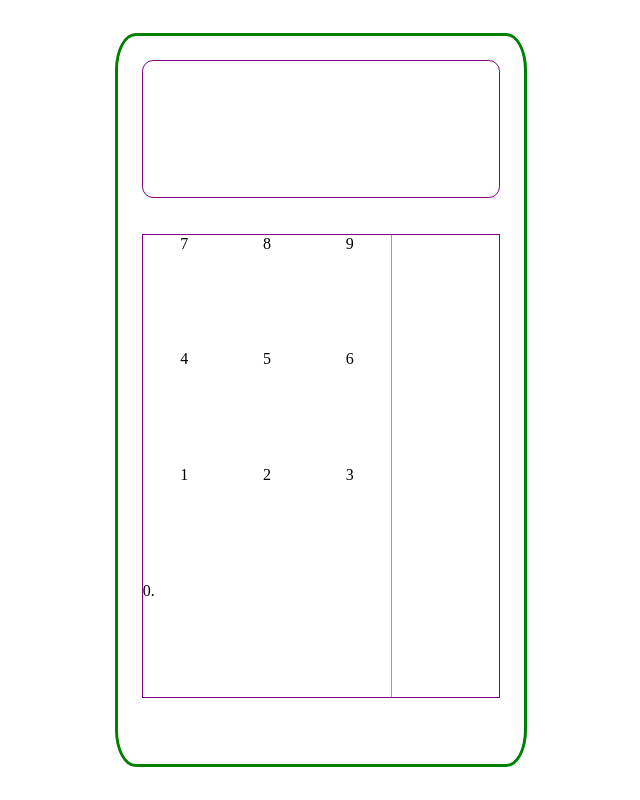
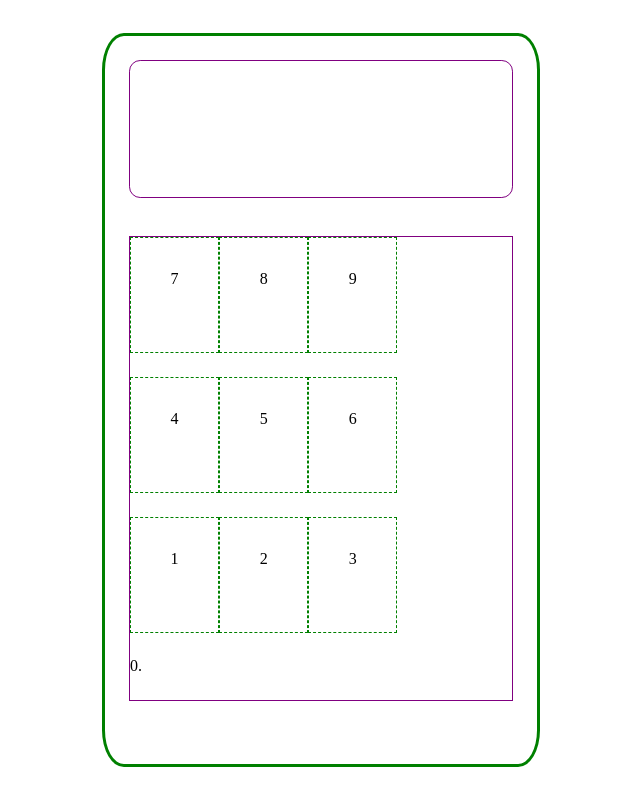
Before and after one commit to k-fields/TOP_calculator, a plain HTML site: page index.html in a window 1280 px wide. Shown: the whole page, without its empty margins (319-959 px from the left). Drawn offline with Linux system fonts and the light colour scheme.

Commit message:
Aligns numbers on the middle of their respective buttons.

```diff
--- a/index.css
+++ b/index.css
@@ -13,15 +13,12 @@ body {
 
 .main-container {
     border:3px solid green;
+    border-radius: 5%;
     height: 85%;
-    width: 28%;
+    width: 30%;
     display:flex;
     flex-direction: column;
     padding: 1.5rem;
-}
-
-.main-container{
-    border-radius: 5%;
 }
 
 .display{
@@ -33,9 +30,7 @@ body {
     border:1px solid purple;
 }
 
-.numbers {
-    border-right: 1px solid hotpink;
-}
+
 
 /* ***************** */
 
@@ -56,17 +51,14 @@ body {
 }
 
 .digit {
+    box-sizing: border-box;
+    border:.1rem dashed green;
     flex-grow: 2;
     width: 33%;
+    height:25%;
     text-align: center;
+    padding-top:2em;
 }
-
-#0, #dot {
-    flex-grow:1;
-    width:33%;
-    text-align:center;
-}
-
 
 .operators{
     flex-grow: 1;
```
